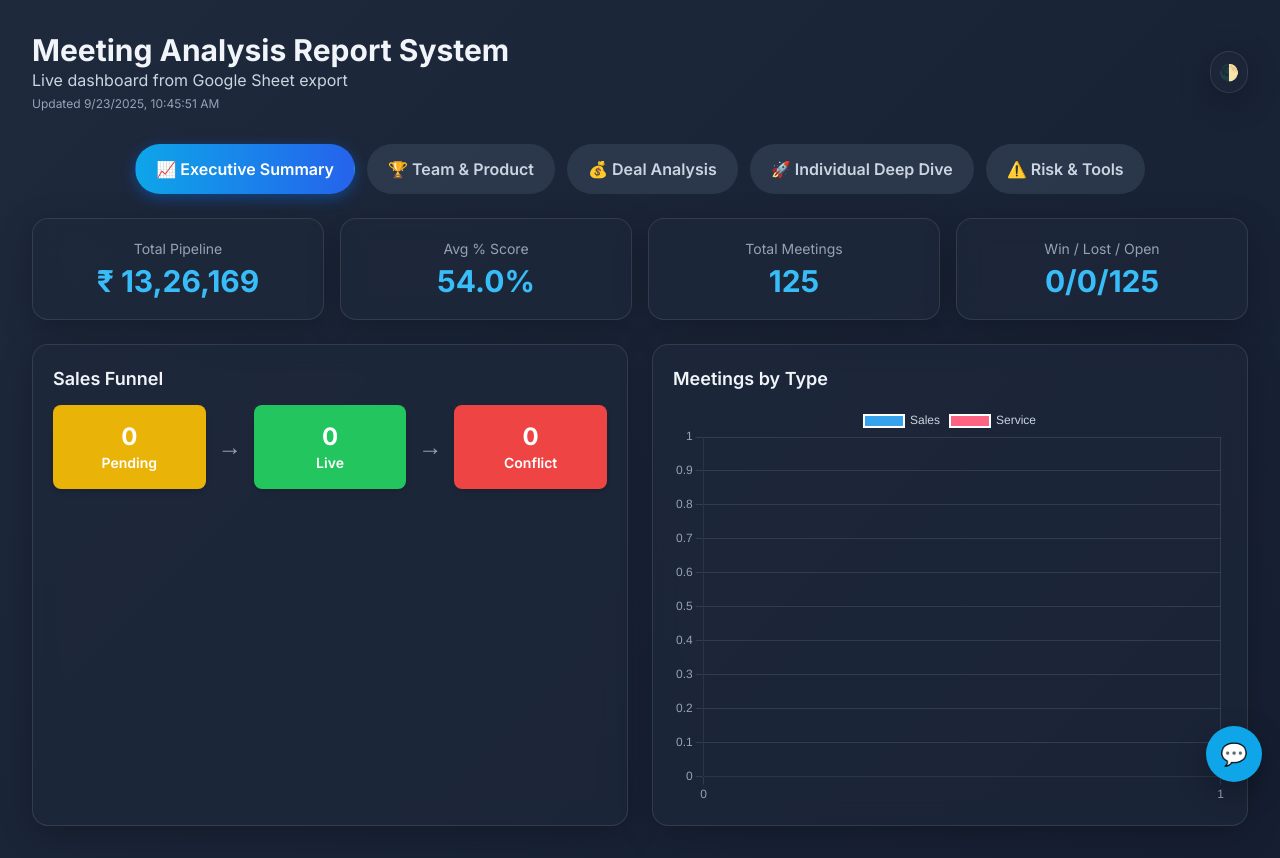
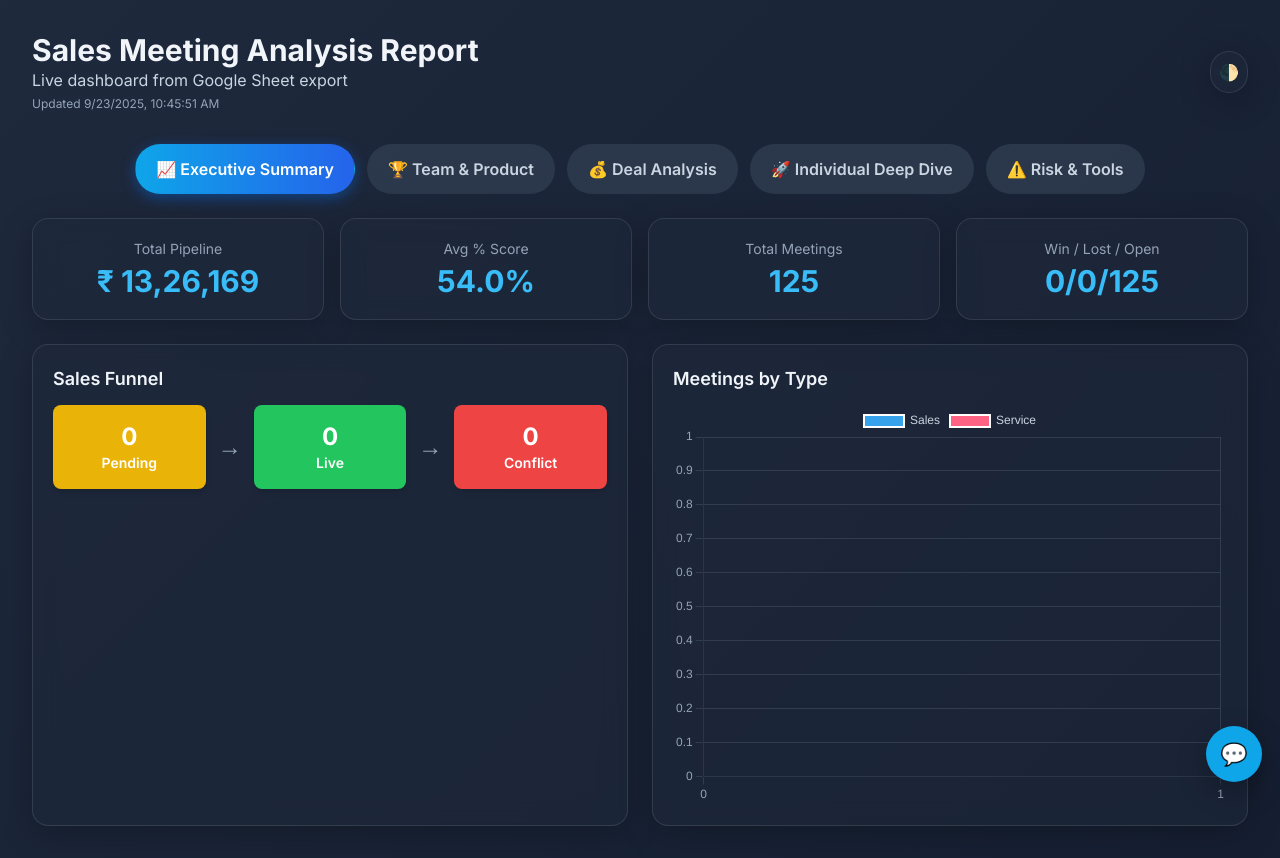
Before and after one commit to erpai-max/Meeting-Analysis-Bot-V3, a plain HTML site: page docs/index.html in a window 1280 px wide. Drawn offline with nearby package versions, Linux system fonts and the light colour scheme; a script that the page names is missing.

Commit message:
Update index.html

```diff
--- a/docs/index.html
+++ b/docs/index.html
@@ -63,7 +63,7 @@
     <header class="mb-8 relative">
       <div class="flex items-center justify-between gap-4 flex-wrap">
         <div>
-          <h1 class="text-3xl font-bold">Meeting Analysis Report System</h1>
+          <h1 class="text-3xl font-bold">Sales Meeting Analysis Report</h1>
           <p class="text-[var(--text-2)]">Live dashboard from Google Sheet export</p>
           <p id="updated" class="text-xs text-[var(--text-3)] mt-1">–</p>
         </div>
```
